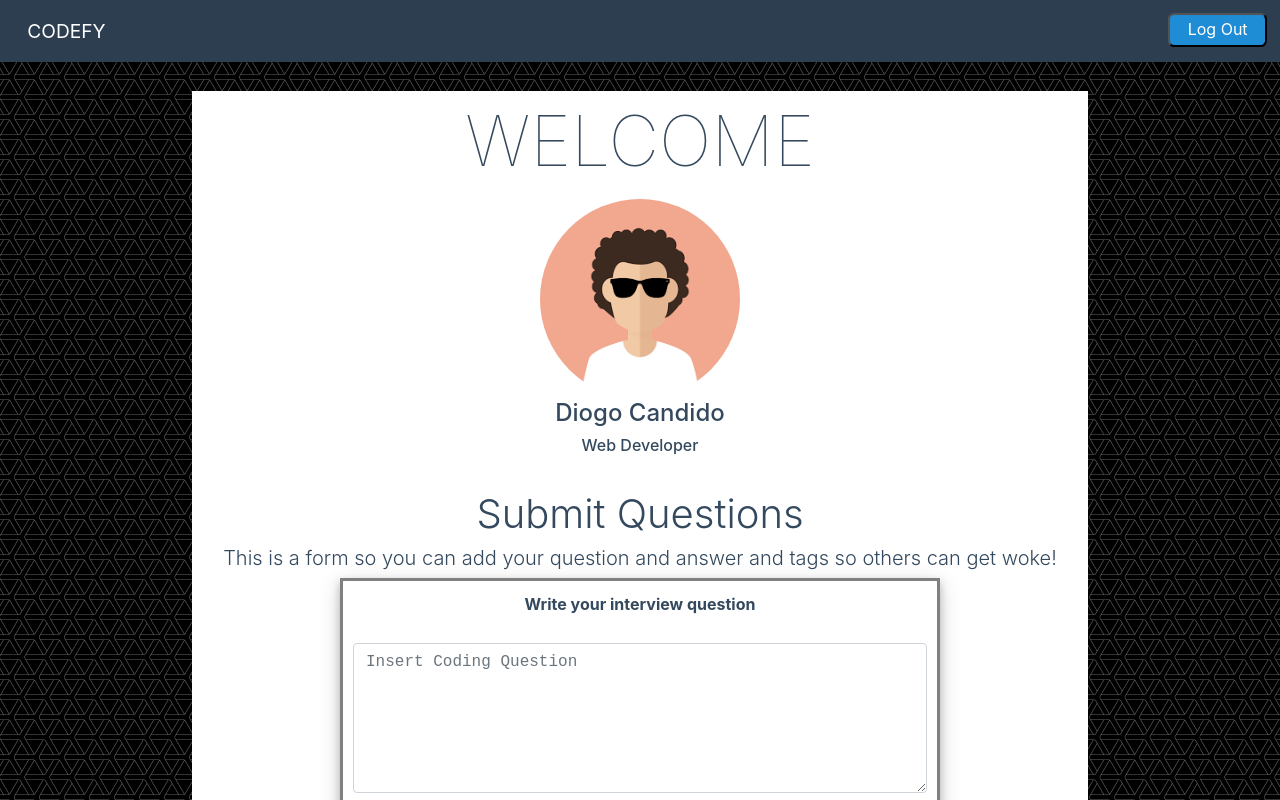
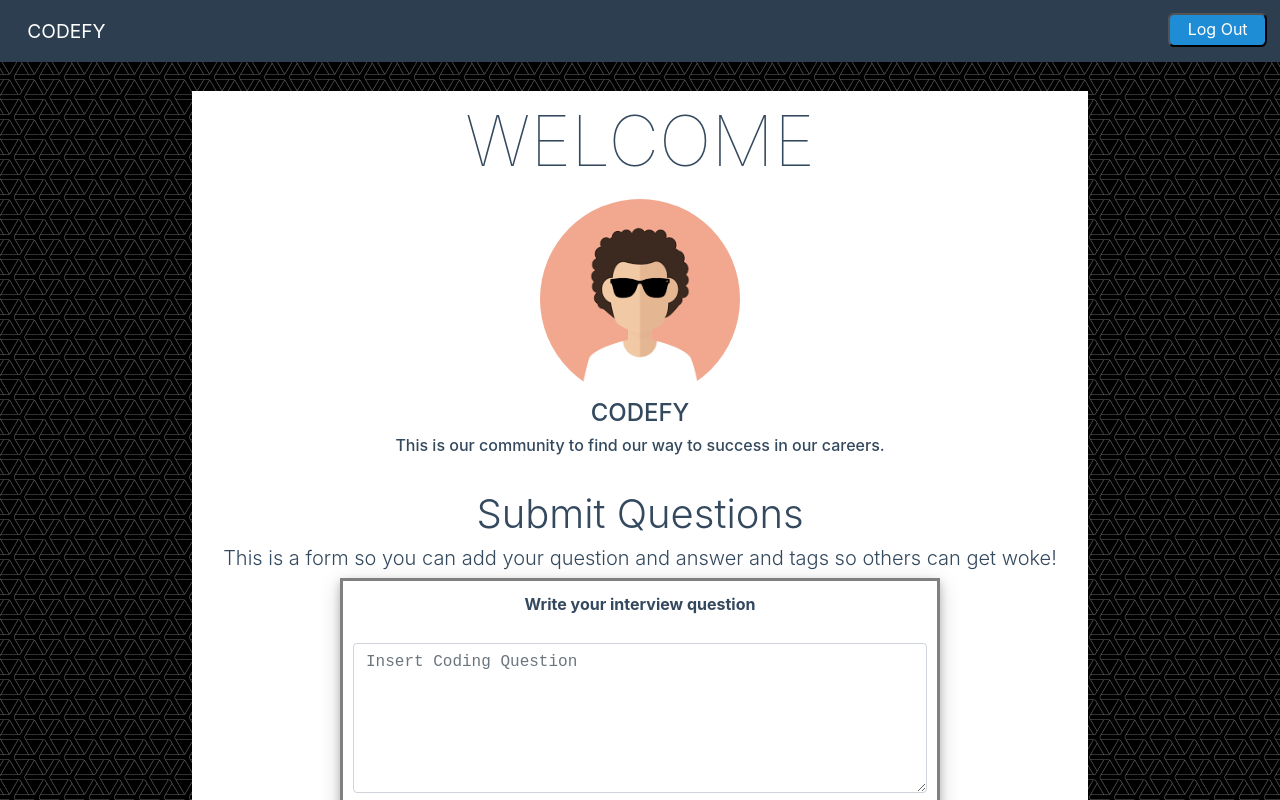
Before and after one commit to mathbolson/Codefy, a React (Create React App) app in the folder client/: page /profile in a window 1280 px wide. Shown: the top 800 px of the page. Built offline with nearby package versions, Linux system fonts and the light colour scheme; no server answers.

Commit message:
profile style change

```diff
--- a/client/src/Pages/Profile.js
+++ b/client/src/Pages/Profile.js
@@ -143,9 +143,9 @@ class Profile extends Component {
             </div>
             <div className="name">
               <h4 className="title">
-                Diogo Candido <br />
+                CODEFY <br />
               </h4>
-              <h6 className="description">Web Developer</h6>
+              <h6 className="description">This is our community to find our way to success in our careers.</h6>
             </div>
           </div>
 
```
